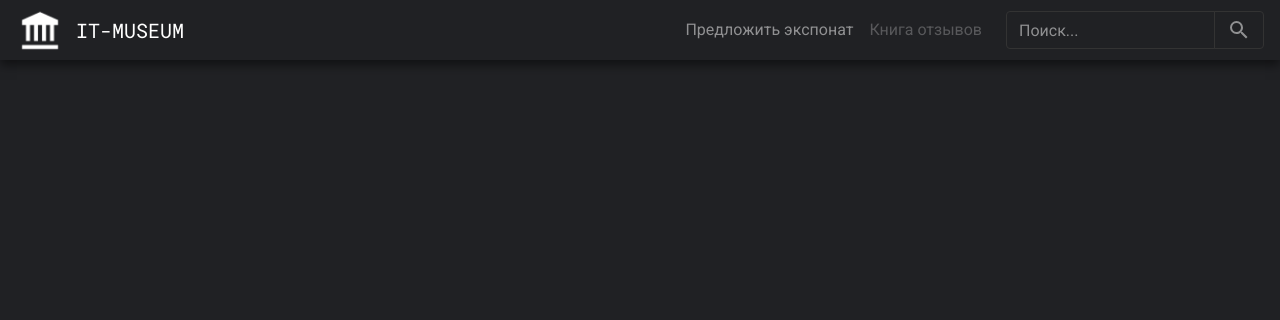
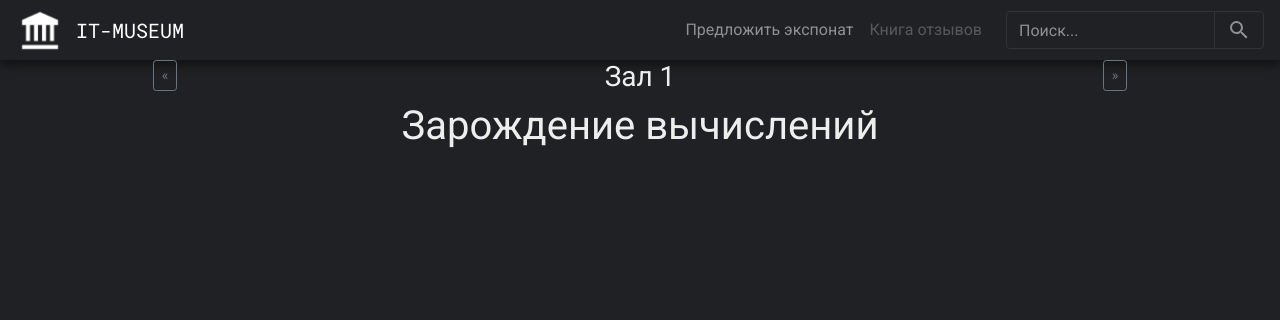
Before and after one commit to project-six/it-museum, a Django app: a page that uses museum/templates/base.html in a window 1280 px wide. Shown: the top 320 px of the page. Run offline with Django 3.2, Linux system fonts and the light colour scheme; data comes from the database, SQL or seed files in the repository; parts of the project's set-up code (start-up, migrations or seed data) failed here and were passed over; some libraries are stand-ins or nearby versions.

Commit message:
Add navigation between halls

```diff
--- a/museum/templates/base.html
+++ b/museum/templates/base.html
@@ -4,7 +4,7 @@
     {% load static %}
     <meta charset="utf-8"/>
     <meta http-equiv="X-UA-Compatible" content="IE=edge">
-    <title>IT-Museum</title>
+    <title>{% block title %}IT-Museum{% endblock %}</title>
     <meta name="viewport" content="width=device-width, initial-scale=1">
 
     <link rel="stylesheet" href="https://stackpath.bootstrapcdn.com/bootstrap/4.1.1/css/bootstrap.min.css"
--- a/museum/templates/hall.html
+++ b/museum/templates/hall.html
@@ -1,5 +1,31 @@
 {% extends 'base.html' %}
 
+{% block title %}
+    Зал {{ number }}. {{ name }} | IT-Museum
+{% endblock %}
+
 {% block content %}
+    <div class="row">
+        <div class="col-md-2">
+            {% if number != min %}
+                <a href="{% url 'hall' prev %}" class="btn btn-sm btn-outline-secondary">&laquo;</a>
+            {% endif %}
+        </div>
+        <div class="col-md-8">
+            <h3>Зал {{ number }}</h3>
 
+            {% if name %}
+                <h1>{{ name }}</h1>
+            {% endif %}
+
+            {% if epoch %}
+                <h5>{{ epoch }}</h5>
+            {% endif %}
+        </div>
+        <div class="col-md 2">
+            {% if number != max %}
+                <a href="{% url 'hall' next %}" class="btn btn-sm btn-outline-secondary">&raquo;</a>
+            {% endif %}
+        </div>
+    </div>
 {% endblock %}
--- a/museum/templates/index.html
+++ b/museum/templates/index.html
@@ -1,4 +1,8 @@
 {% extends 'base.html' %}
+
+{% block title %}
+    {{ block.super }}
+{% endblock %}
 
 {% block content %}
 <h1 class="title mt-5 mb-2">Добро&nbsp;пожаловать в&nbsp;музей&nbsp;IT</h1>
--- a/museum/views.py
+++ b/museum/views.py
@@ -1,5 +1,5 @@
 from django.shortcuts import render
-from django.http import HttpResponse
+from .models import Hall
 
 
 def index(request):
@@ -10,8 +10,21 @@ def index(request):
 
 
 def hall(request, hall_number):
+    h = Hall.objects.get(number=hall_number)
+    h_min = Hall.objects.order_by('number').first()
+    h_max = Hall.objects.order_by('number').last()
+    h_prev = Hall.objects.filter(number__lt=h.number).order_by('number').last()
+    h_next = Hall.objects.filter(number__gt=h.number).order_by('number').first()
+
     return render(
         request,
         'hall.html',
-        {'hall_number': hall_number}
+        {'number': h.number,
+         'name': h.name,
+         'epoch': h.epoch,
+         'prev': h_prev.number if hasattr(h_prev, 'number') else h.number,
+         'next': h_next.number if hasattr(h_next, 'number') else h.number,
+         'min': h_min.number,
+         'max': h_max.number
+         }
     )
```
